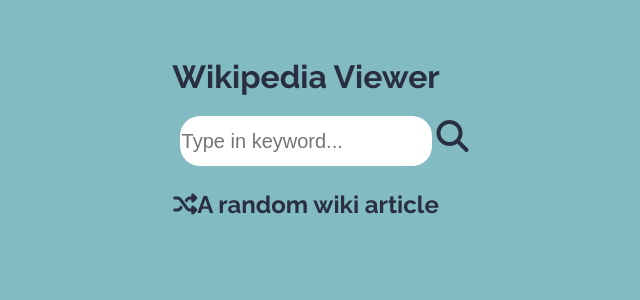
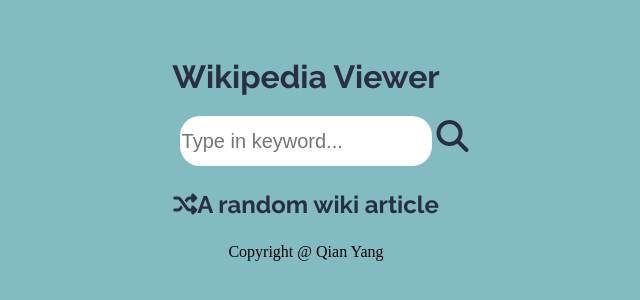
Before and after one commit to IAMQIANYANG/wikipedia-viewer, a plain HTML site: page index.html in a window 1280 px wide. Shown: the part 132-432 px from the top of the page, without its empty margins (334-974 px from the left). Drawn offline with Linux system fonts and the light colour scheme.

Commit message:
added footer

```diff
--- a/index.html
+++ b/index.html
@@ -21,7 +21,9 @@
 
 
 </div>
-<script src="wikipedia-viewer.js"></script>
+    <div class="footer">Copyright @ <a href = "http://iamqianyang.github.io/" target="_blank"> Qian Yang </a></div>
+
+    <script src="wikipedia-viewer.js"></script>
 
 </body>
 </html>
--- a/wikipedia-viewer.css
+++ b/wikipedia-viewer.css
@@ -57,3 +57,13 @@ h4, p{
     font-family: 'Raleway', sans-serif;
 
 }
+
+.footer {
+    margin-top:10px;
+    text-align: center;
+    color:#000000;
+}
+
+.footer a{
+    color:#000000;
+}
```
